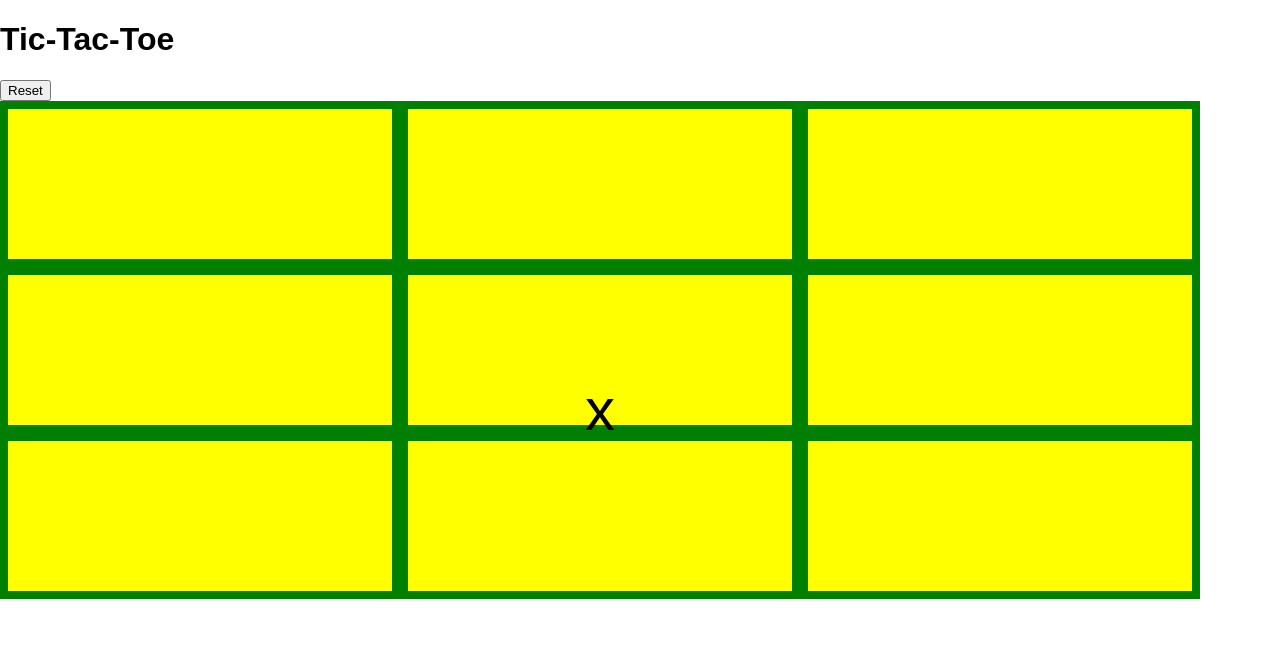
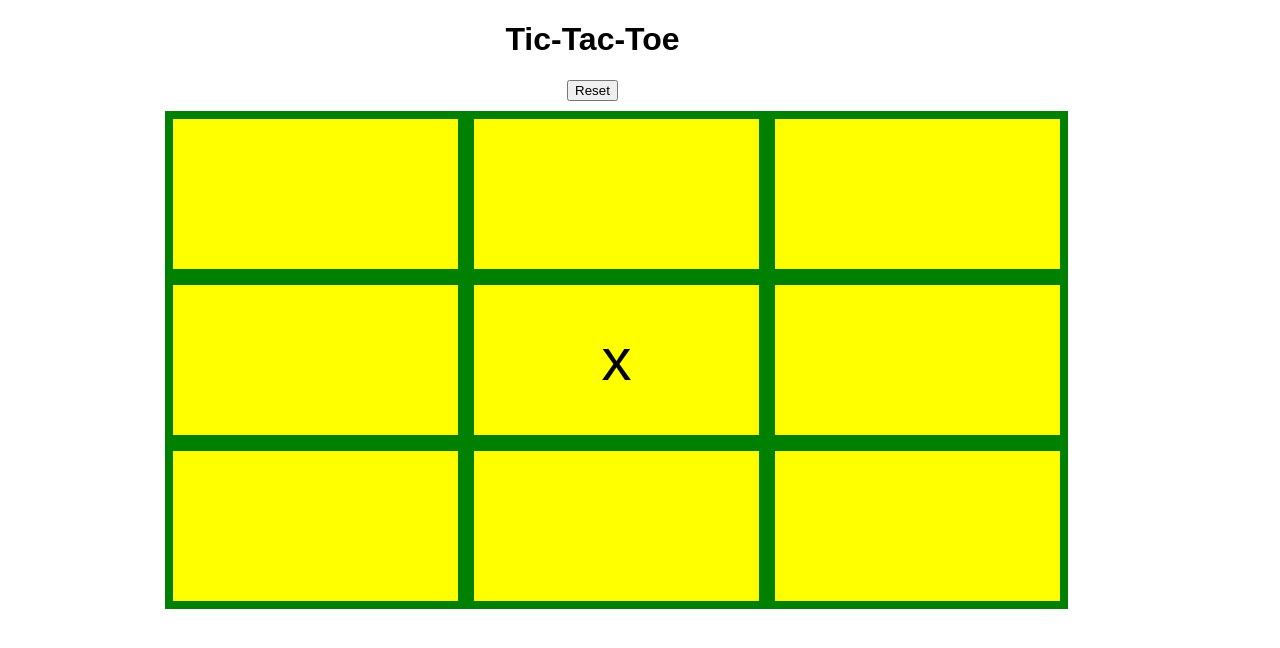
Before and after one commit to jkranking/ReactTicTacToe, a React (Create React App) app: page / in a window 1280 px wide. Both pictures are taken after a click on the element 600 px from the left and 349 px from the top of the page. Shown: the top 648 px of the page. Built offline with nearby package versions, Linux system fonts and the light colour scheme.

Commit message:
adds styling

```diff
--- a/src/Announcement.jsx
+++ b/src/Announcement.jsx
@@ -2,19 +2,16 @@ import React, { Component } from 'react';
 import './Announcement.css';
 
 export default class Announcement extends Component {
-	render() { console.log(this.props.winner)
-
+	render() {
 		if(this.props.winner === 'null'){
-
 			return (
-				<div className='hidden' >
-					<h2>Game Over</h2>
+				<div>
 				</div>
 			)
 		} else {
 			return (
 				<div className='visible' >
-					<h2>Game Over</h2>
+					<h2>Game Over - {this.props.winner} Wins!</h2>
 				</div>
 			)
 		}
--- a/src/App.css
+++ b/src/App.css
@@ -1,3 +1,15 @@
-.App {
-  text-align: center;
+button {
+	display: block;
+	margin: 0 auto;
+	margin-bottom: 10px;
 }
+
+.container {
+	width: 950px;
+	margin: 0 auto;
+}
+
+.menu {
+	text-align: center;
+	width: 90%;
+}
--- a/src/Tile.css
+++ b/src/Tile.css
@@ -9,3 +9,8 @@
 	text-align: center;
 	line-height: 150px;
 }
+
+p {
+	margin: 0;
+	padding: 0;
+}
```
Also changed, not shown: src/index.css (line endings or trailing spaces).
